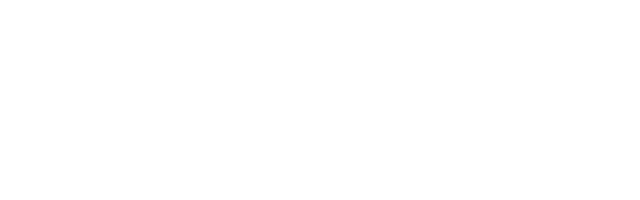
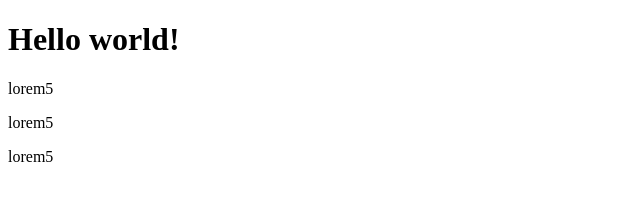
Before and after one commit to andreialisenok/E-commerce, a plain HTML site: page index.html in a window 1280 px wide. Shown: the whole page, without its empty margins (0-640 px from the left). Drawn offline with Linux system fonts and the light colour scheme.

Commit message:
git init

```diff
--- a/index.html
+++ b/index.html
@@ -9,6 +9,9 @@
     <link rel="stylesheet" href="style.css">
 </head>
 <body>
-
+<h1>Hello world!</h1>
+<p>lorem5</p>
+<p>lorem5</p>
+<p>lorem5</p>
 </body>
 </html>
```
